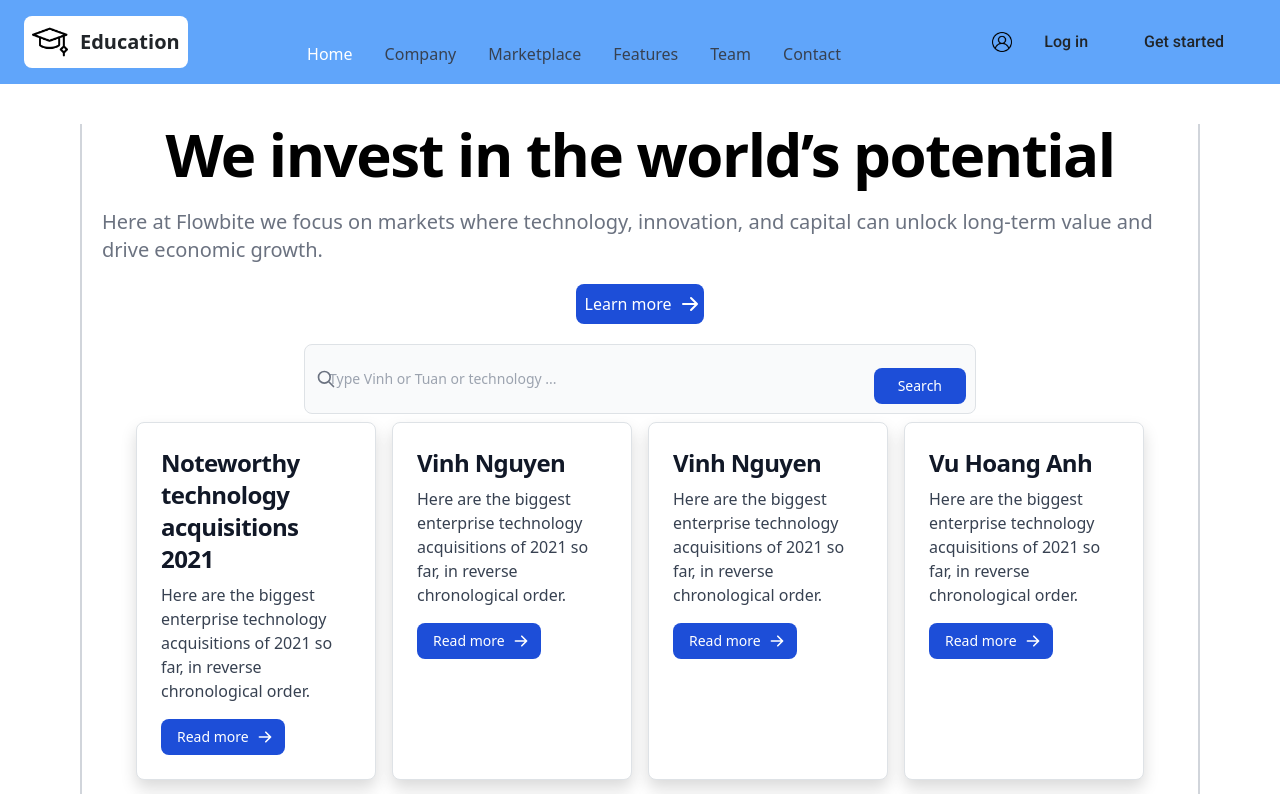
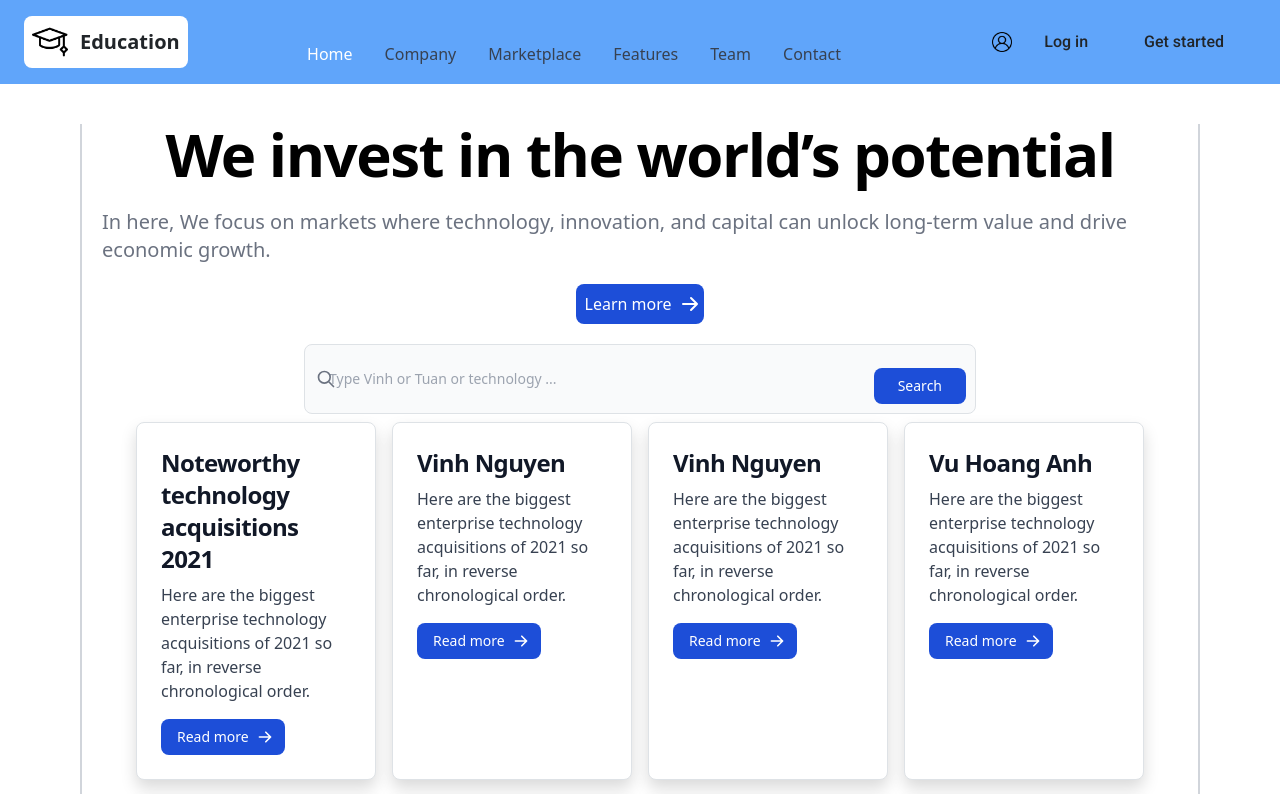
Before and after one commit to vuhoanganh1102/educationWebSite, a React (Create React App) app: page /home in a window 1280 px wide. Shown: the top 794 px of the page. Built offline with nearby package versions, Linux system fonts and the light colour scheme; the HTML template or start-up script is replaced by a standard one; a web font is replaced by a local one.

Commit message:
fix content

```diff
--- a/src/pages/Home.tsx
+++ b/src/pages/Home.tsx
@@ -9,7 +9,7 @@ const Home = () => {
                 <div className="inline-flex mb-4 text-4xl font-extrabold leading-none tracking-tight text-gray-900 md:text-5xl lg:text-6xl text-black">We invest in the world’s potential</div>
 
 
-                <div className="inline-flex lg:mb-5 text-lg font-normal text-gray-500 lg:text-xl dark:text-gray-400">Here at Flowbite we focus on markets where technology, innovation, and capital can unlock long-term value and drive economic growth.</div>
+                <div className="inline-flex lg:mb-5 text-lg font-normal text-gray-500 lg:text-xl dark:text-gray-400">In here, We focus on markets where technology, innovation, and capital can unlock long-term value and drive economic growth.</div>
                 <a href="#" className="flex w-32 p-2 justify-center items-center text-base font-medium text-center text-white bg-blue-700 rounded-lg hover:bg-blue-800 focus:ring-4 focus:ring-blue-300 dark:focus:ring-blue-900">
                     Learn more
                     <svg className="w-5 h-5 ml-2 -mr-1" fill="currentColor" viewBox="0 0 20 20" xmlns="http://www.w3.org/2000/svg"><path fill-rule="evenodd" d="M10.293 3.293a1 1 0 011.414 0l6 6a1 1 0 010 1.414l-6 6a1 1 0 01-1.414-1.414L14.586 11H3a1 1 0 110-2h11.586l-4.293-4.293a1 1 0 010-1.414z" clip-rule="evenodd"></path></svg>
```
